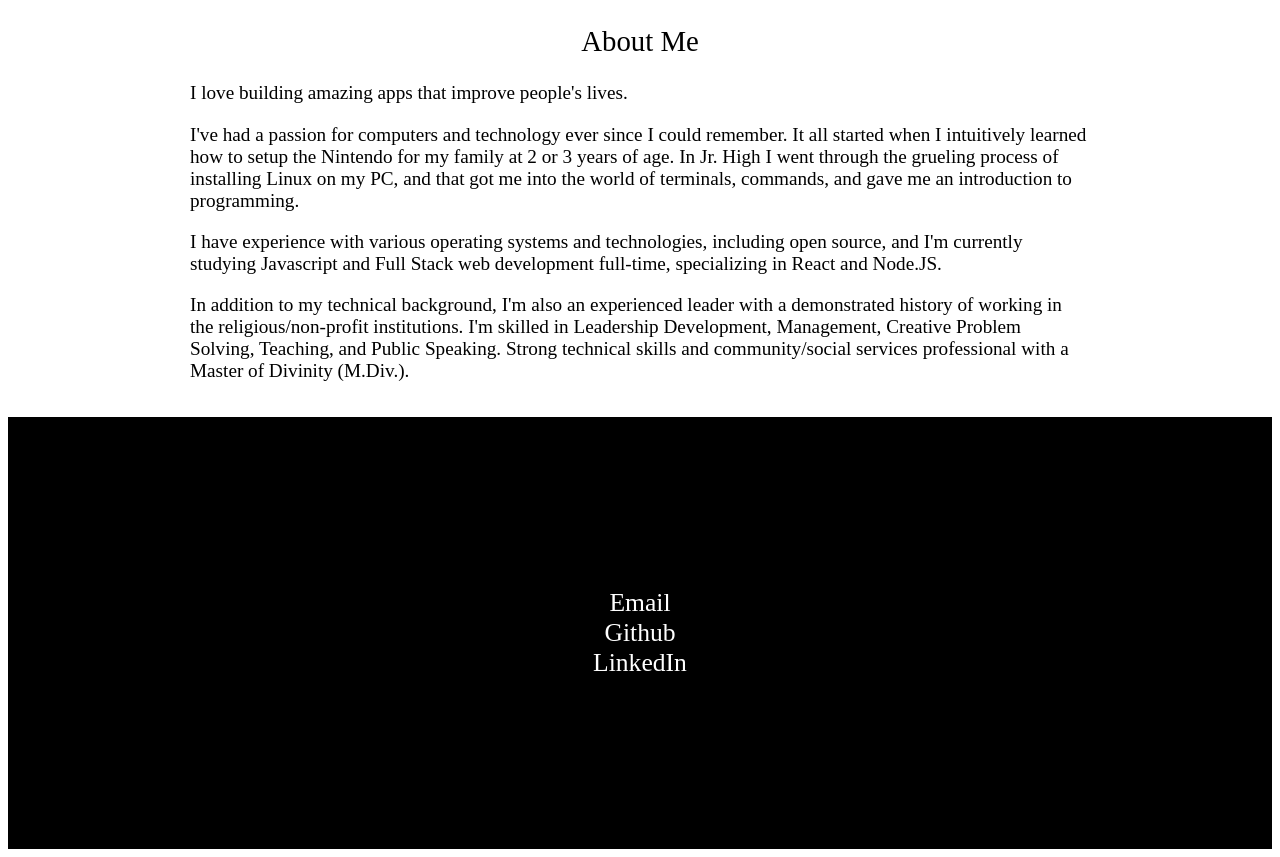
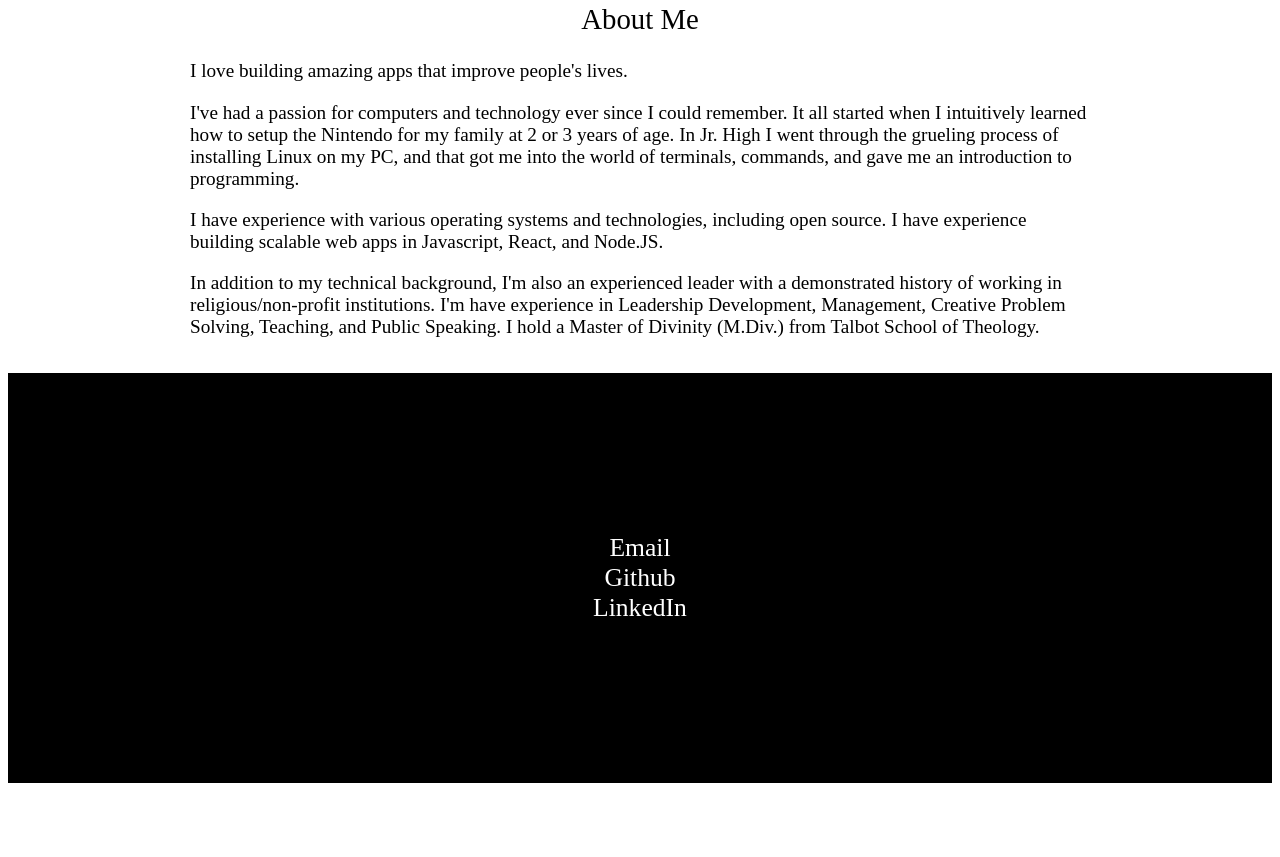
Before and after one commit to jessepeterman/portfolio-old, a website: page docs/index.html in a window 1280 px wide. Shown: the part 1102-1959 px from the top of the page. After the commit the page ends 1893 px from the top, so only its background shows below. Drawn offline with Linux system fonts and the light colour scheme.

Commit message:
updated about me

```diff
--- a/docs/index.html
+++ b/docs/index.html
@@ -47,11 +47,9 @@
       <p>I've had a passion for computers and technology ever since I could remember. It all started when I intuitively learned how
         to setup the Nintendo for my family at 2 or 3 years of age. In Jr. High I went through the grueling process of installing
         Linux on my PC, and that got me into the world of terminals, commands, and gave me an introduction to programming.</p><p>I have
-          experience with various operating systems and technologies, including open source, and I'm currently studying Javascript
-          and Full Stack web development full-time, specializing in React and Node.JS.</p>
-          <p>In addition to my technical background, I'm also an experienced leader with a demonstrated history of working in the religious/non-profit institutions. I'm skilled in
-            Leadership Development, Management, Creative Problem Solving, Teaching, and Public Speaking. Strong technical skills and
-            community/social services professional with a Master of Divinity (M.Div.).</p>
+          experience with various operating systems and technologies, including open source. I have experience building scalable web apps in Javascript, React, and Node.JS. </p>
+          <p>In addition to my technical background, I'm also an experienced leader with a demonstrated history of working in religious/non-profit institutions. I'm have experience in
+            Leadership Development, Management, Creative Problem Solving, Teaching, and Public Speaking. I hold a Master of Divinity (M.Div.) from Talbot School of Theology.</p>
           </div>
 
           <!-- Contact info -->
```
